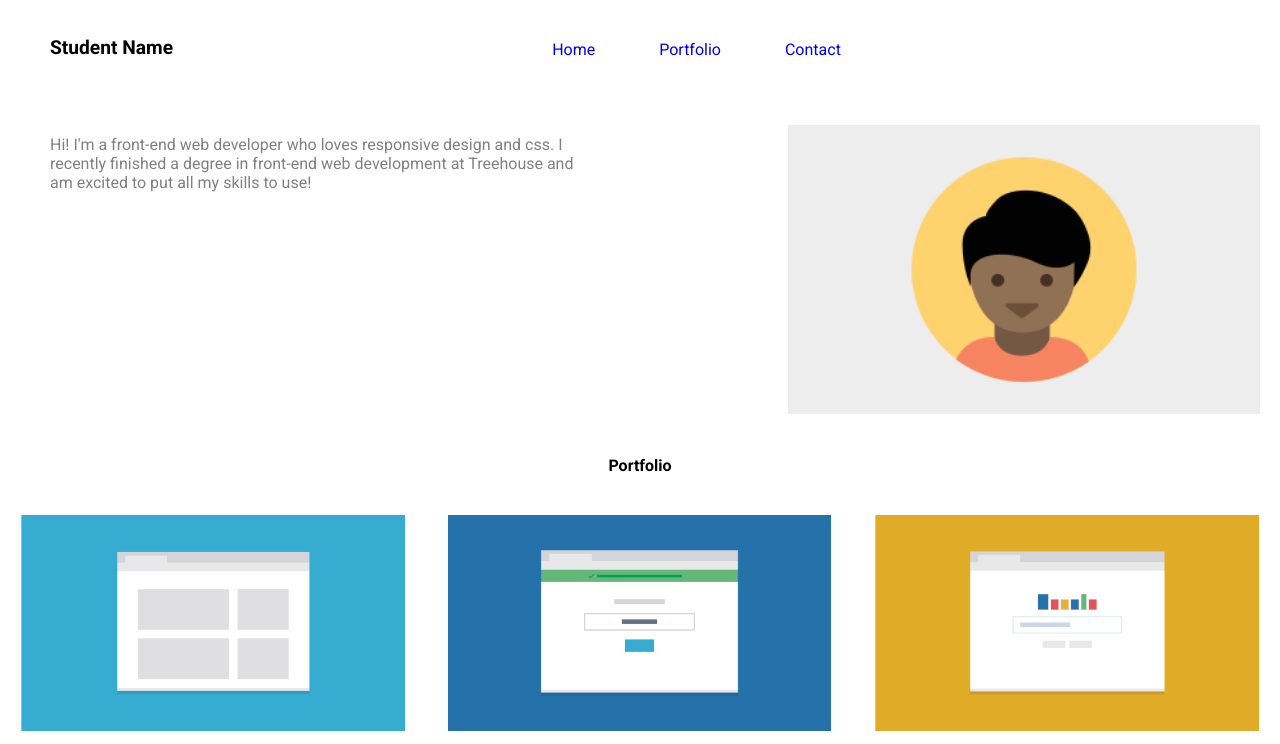
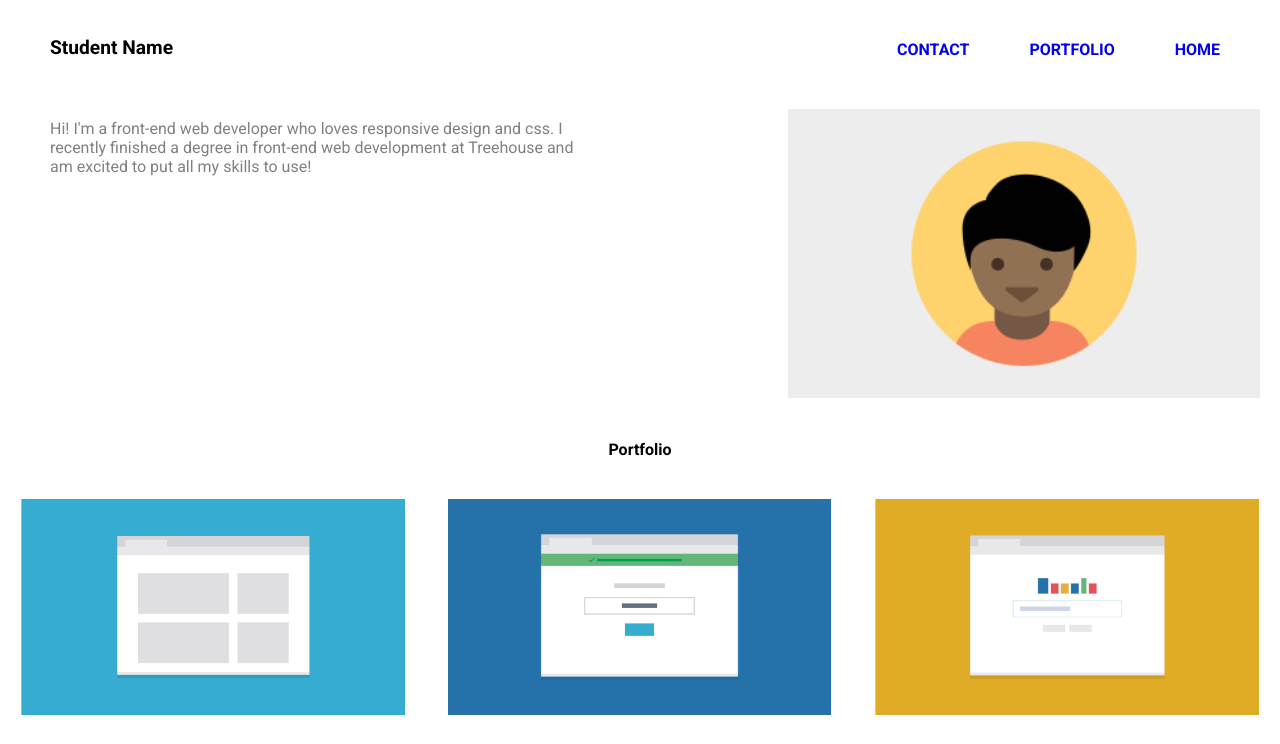
Before and after one commit to kellicodes/techegree-project-2, a plain HTML site: page index.html in a window 1280 px wide. Shown: the top 744 px of the page. Drawn offline with Linux system fonts and the light colour scheme; a web font is replaced by a local one.

Commit message:
Fixed nav bar alignment

```diff
--- a/css/styles.css
+++ b/css/styles.css
@@ -13,6 +13,9 @@ h3{
 
 }
 
+li {
+    font-weight: 700;
+}
 .main-header{
     margin-top: 20px;
 }
@@ -21,6 +24,7 @@ h3{
     display: block;
     margin-bottom: 30px;
     margin-left: -20px;
+
 
 }
 a {
@@ -59,6 +63,7 @@ a {
     border-top: 0.5px solid lightgrey;
     color: black;
     font-size: .8em;
+    font-weight: 700;
 }
 
 .name {
@@ -86,6 +91,7 @@ a {
         margin-bottom: 30px;
         margin-right: 60px;
         padding-left: 20px;
+        float: right;
     }
 
     .intro {
--- a/index.html
+++ b/index.html
@@ -3,18 +3,18 @@
 <head>
     <link rel="stylesheet" href="css/styles.css">
     <meta name="viewport" content="width=device-width, initial-scale=1">
-    <link href="https://fonts.googleapis.com/css?family=Muli%7CRoboto:400,300,500,700,900" rel="stylesheet">
+    <link href="https://fonts.googleapis.com/css?family=Open+Sans|Roboto:400,500,700&display=swap" rel="stylesheet">
     <meta charset="UTF-8">
     <title>Portfolio</title>
 </head>
 
 <body>
-<nav id="top" class="main-header">
+<nav id="top" class="main-header clearfix">
     <h1>Student Name</h1>
     <ul class="list">
-        <li><a href="#top">Home</a></li>
-        <li><a href="#portfolio">Portfolio</a></li>
-        <li><a href="#contact">Contact</a></li>
+        <li><a href="#top">HOME</a></li>
+        <li><a href="#portfolio">PORTFOLIO</a></li>
+        <li><a href="#contact">CONTACT</a></li>
     </ul>
 
 </nav>
@@ -77,7 +77,7 @@
 
         <div id="contact" class="contact-info">
                 <h4>Contact</h4>
-          If you're interested in chatting or want more informtion about what I've been working on, I'd love to hear from you!
+          <p>If you're interested in chatting or want more informtion about what I've been working on, I'd love to hear from you!</p>
 
             <br>
             <br>
```
